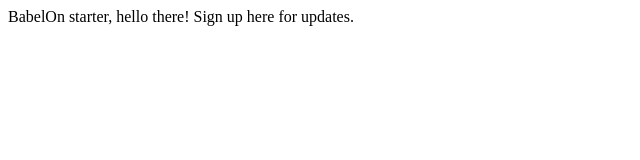
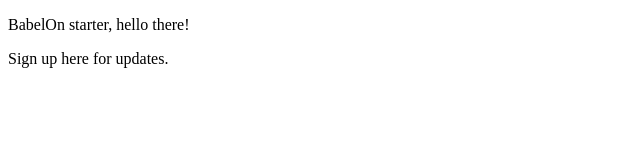
Before and after one commit to babelon/frontend, a website: page static/index.html in a window 1280 px wide. Shown: the whole page, without its empty margins (0-640 px from the left). Drawn offline with Linux system fonts and the light colour scheme.

Commit message:
newlines ahoy

```diff
--- a/static/index.html
+++ b/static/index.html
@@ -5,7 +5,7 @@
   <title>BabelOn</title>
 </head>
 <body>
-  BabelOn starter, hello there!
-  Sign up here for updates.
+  <p>BabelOn starter, hello there!</p>
+  <p>Sign up here for updates.</p>
 </body>
 </html>
```
